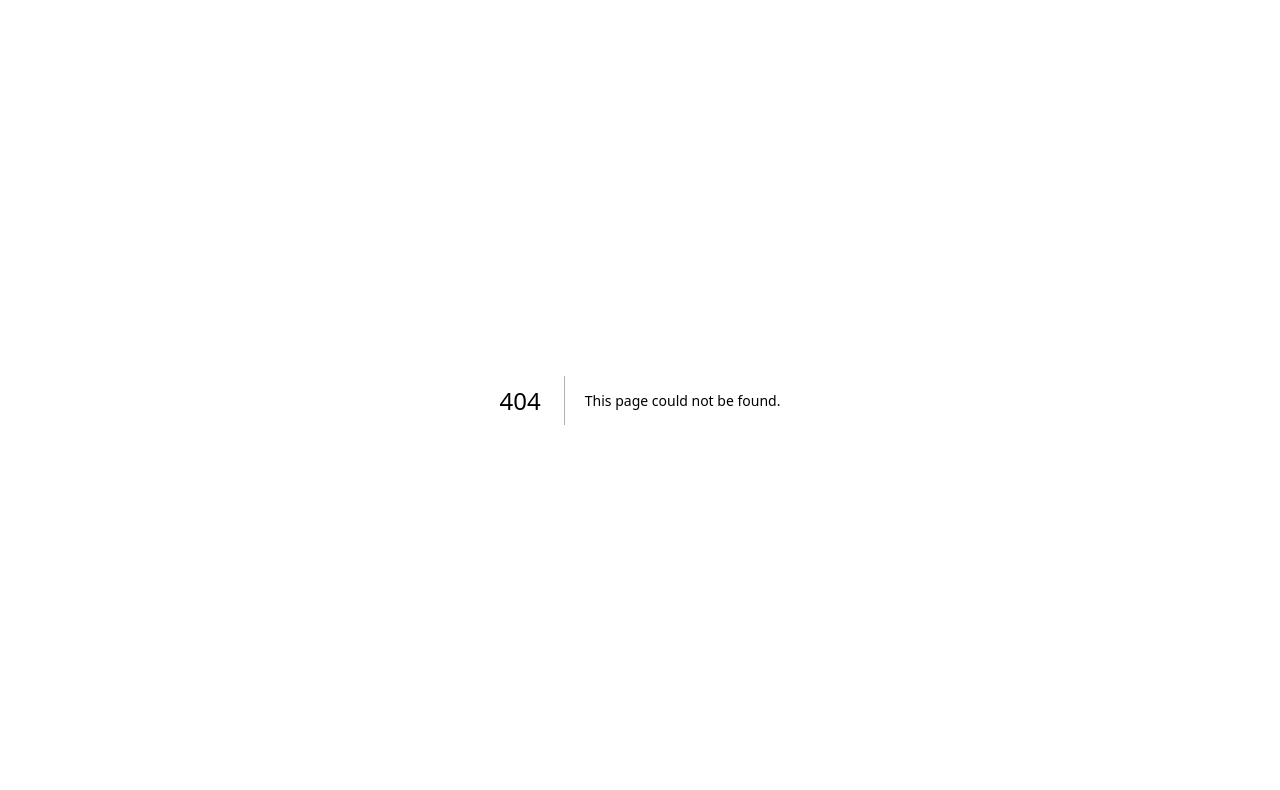
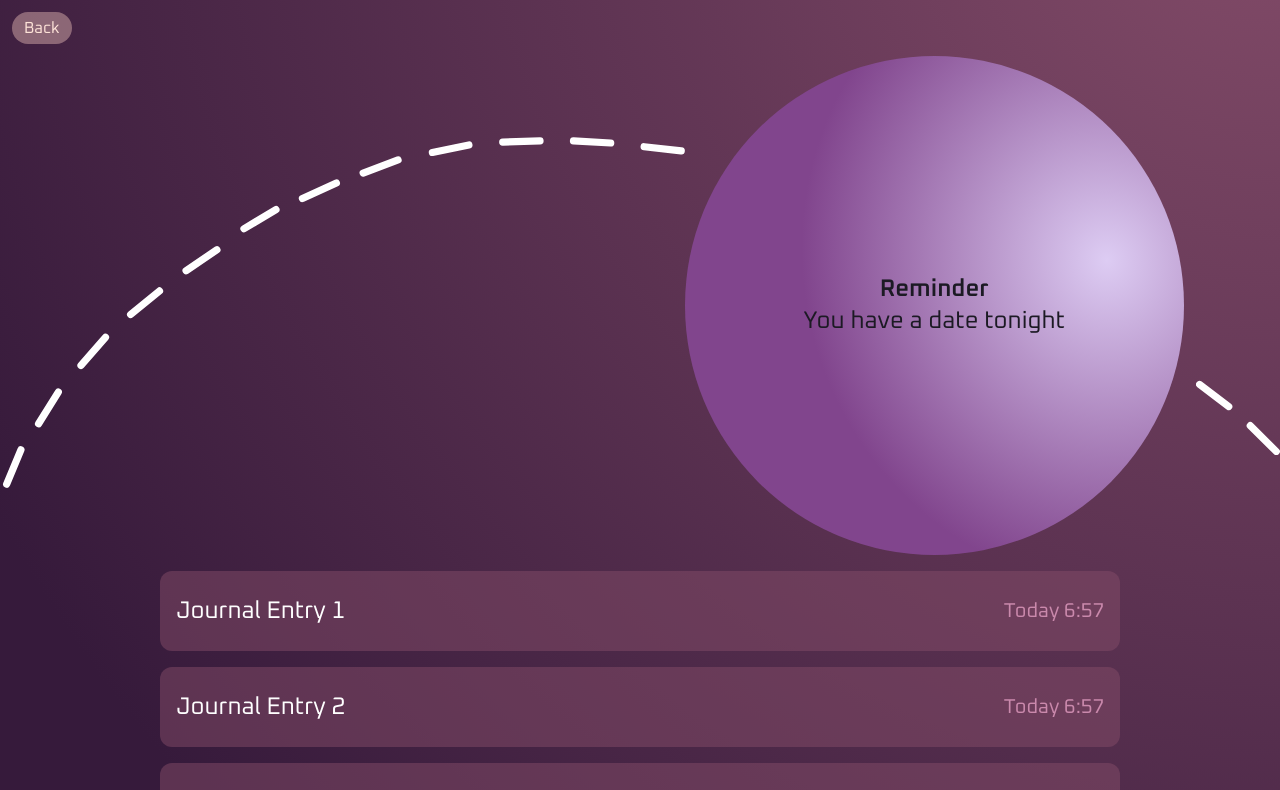
Before and after one commit to StonyCapybara/sanskriti-hack, a Next.js app: page /saved in a window 1280 px wide. Before the commit this address had no page. Shown: the top 790 px of the page. Built offline with nearby package versions, Linux system fonts and the light colour scheme; a web font is replaced by a local one.

Commit message:
notepad + saved entries

```diff
--- a/src/app/notepad/page.tsx
+++ b/src/app/notepad/page.tsx
@@ -1,6 +1,7 @@
 "use client";
 
 import Image from "next/image"
+import Link from "next/link";
 import Notepad from "@/components/Notepad"
 import Drawpad from "@/components/Drawpad";
 import { useState } from "react";
@@ -10,7 +11,7 @@ export default function Journal() {
     return <div className="relative min-h-screen w-full bg-gradient-to-b from-[#1A0019] to-[#290F4C] py-6">
             <div className="w-full flex justify-between items-center px-3">
                 <Image src={"/connections/pfp.png"} alt="" width={64} height={64} />
-                <div className="text-white font-oxanium text-xl">Saved Entries →</div>
+                <Link href={"/saved"} className="text-white font-oxanium text-xl cursor-pointer select-none">Saved Entries →</Link>
             </div>
             {open==="notepad"?<Notepad />:<Drawpad />}
             <div className="flex justify-between w-[85%] m-auto">
--- /dev/null
+++ b/src/app/saved/page.tsx
@@ -0,0 +1,37 @@
+import Image from "next/image";
+import EntriesComponent from "@/components/EntriesComponent";
+import type { Metadata } from "next";
+import Link from "next/link";
+
+export const metadata: Metadata = {
+    title: "Saved Entries",
+}
+
+export default function Connections() {
+    return <div className="relative min-h-screen w-full bg-gradient-to-b from-[#361D2A] to-[#290F4C] py-6">
+        <Image src="/saved/bgplanet.svg" alt="" priority className="fixed bottom-0 left-1/2 w-full -translate-x-1/2" width={1024} height={1024} />
+        <div className="relative z-10">
+            <div className="pt-8 flex flex-nowrap">
+                <div className="grow-[15]">
+                    <Image src="/connections/header-left.svg" alt="" width={2048} height={2048} className="w-full h-full object-contain" />
+                </div>
+                <div className="flex flex-nowrap items-end grow-[15] gap-3">
+                    <div className="grow-[13] aspect-square relative">
+                        <Image src="/saved/circle.svg" alt="" width={2048} height={2048} className="w-full h-full object-contain" />
+                        <div className="absolute inset-0 flex items-center justify-center font-oxanium text-center text-2xl text-[#1C1A24] max-w-10/12 m-auto">
+                            <span><span className="font-[600] text-2xl">Reminder</span> <br /> You have a date tonight</span>
+                        </div>
+                    </div>
+                    <div className="grow-[2] relative bottom-1/5">
+                        <Image src="/connections/header-right.svg" alt="" width={2048} height={2048} className="w-full h-full object-contain" />
+                    </div>
+                </div>
+            </div>
+
+
+            <Link href={"/"} className="fixed top-3 left-3 font-oxanium text-[#FEE3D8] rounded-full bg-[#D7ADAB7F] py-1 px-3 cursor-pointer hover:bg-[#D7ADAB] transition duration-200">Back</Link>
+
+            <EntriesComponent />
+        </div>
+    </div>
+}
--- /dev/null
+++ b/src/components/EntriesComponent.tsx
@@ -0,0 +1,30 @@
+"use client";
+
+import { useState } from "react";
+import Image from "next/image";
+
+export default function EntriesComponent() {
+    const [entries, setEntries] = useState([
+            {name: "Journal Entry 1", time: "Today 6:57"},
+            {name: "Journal Entry 2", time: "Today 6:57"},
+            {name: "Journal Entry 3", time: "Today 6:57"},
+            {name: "Draw Pad", time: "Today 6:57"},
+            {name: "Note Pad", time: "Today 6:57"},
+            {name: "Draw Pad", time: "Today 6:57"},
+            {name: "Memo", time: "Today 6:57"},
+        ]);
+
+    return <>
+    {entries.map(({ name, time }, idx) => (
+          <div key={idx}
+               className="cursor-pointer bg-[#844C697F] transition duration-200 hover:bg-[#844C69] text-xl
+                          m-auto w-[75%] rounded-xl font-oxanium text-[#FFFFFF] mt-4 flex px-4 py-6 justify-between items-stretch gap-2">
+            <div className="flex items-center gap-4">
+                <span className="text-2xl">{name}</span>
+            </div>
+            <span className="flex items-center text-[#CA89AC]">{time}</span>
+          </div>
+        ))}
+    </>
+
+}
```
Also changed, not shown: public/saved/bgplanet.svg (added), public/saved/circle.svg (added).
